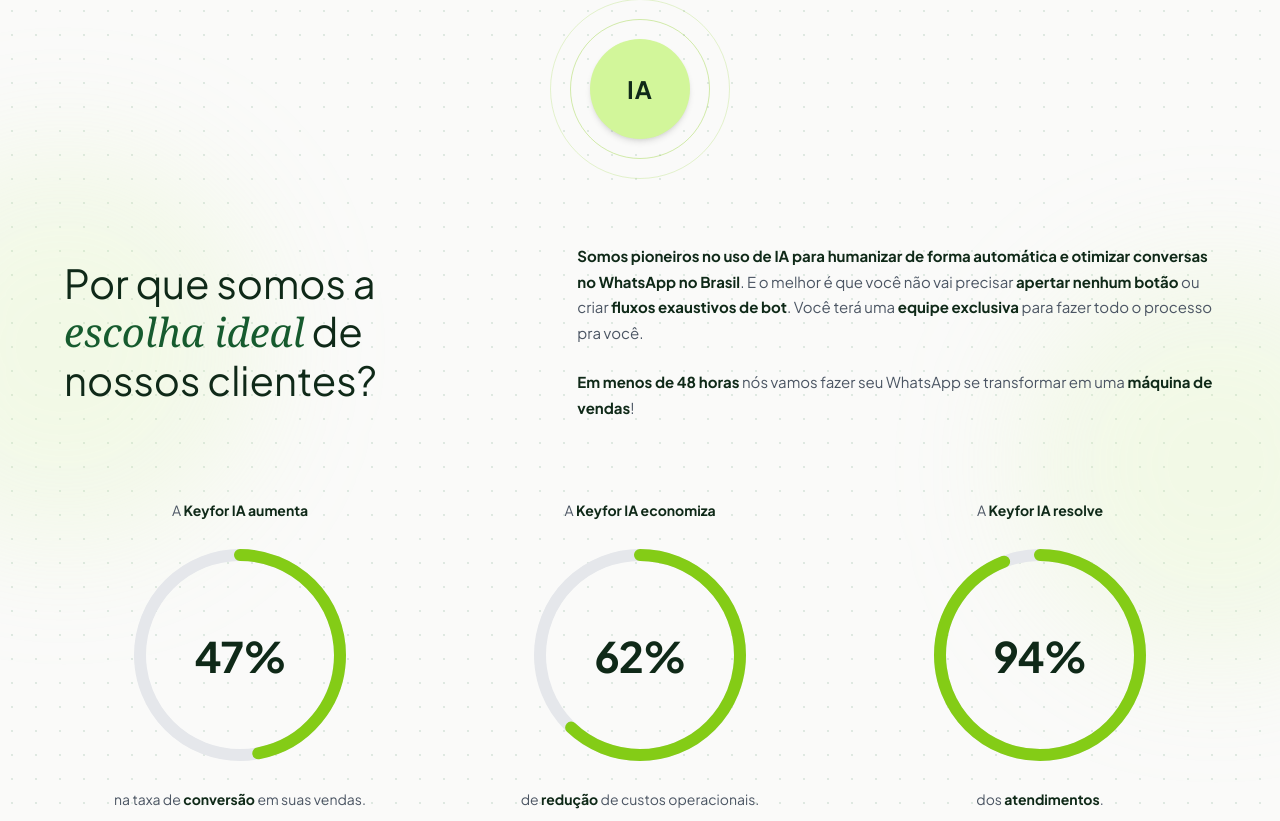
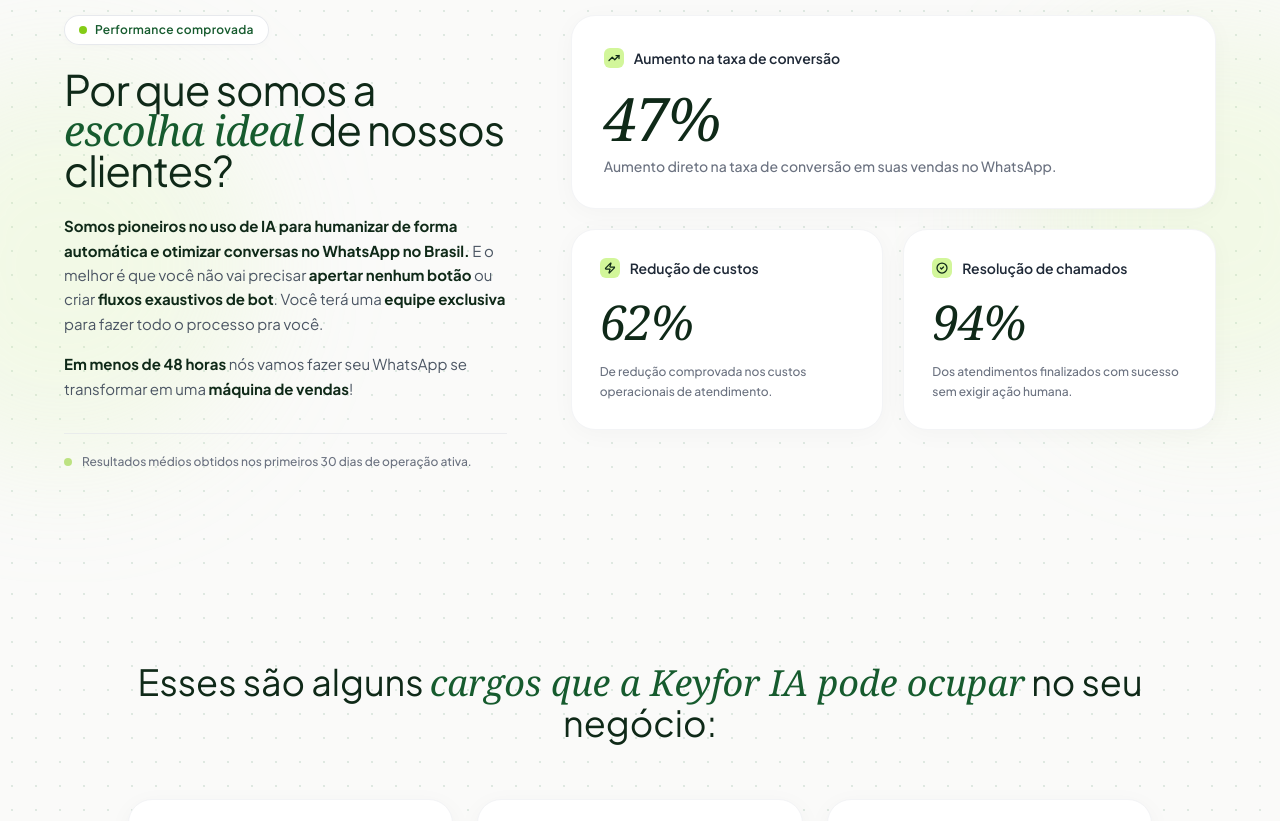
Before and after one commit to astropages-code/-TR3-J.K-KEYFOR, a React (Vite) app: page / in a window 1280 px wide. Shown: the part 4159-4980 px from the top of the page. Built offline with nearby package versions, Linux system fonts and the light colour scheme; a web font is replaced by a local one.

Commit message:
feat(escolha-ideal): redesign value proposition with 2-column bento card layout

```diff
--- a/src/sections/EscolhaIdeal.jsx
+++ b/src/sections/EscolhaIdeal.jsx
@@ -1,153 +1,113 @@
 import React from 'react';
+import { TrendingUp, Zap, CheckCircle2 } from 'lucide-react';
 
 export default function EscolhaIdeal() {
   return (
-    <section className="relative w-full bg-[#FAFAF9] bg-clean-dots text-gray-900 py-[96px] px-6 sm:px-10 lg:px-[64px] overflow-hidden" id="metricas">
+    <section className="relative w-full bg-[#FAFAF9] bg-clean-dots text-gray-900 py-20 md:py-28 px-6 sm:px-10 lg:px-12 overflow-hidden" id="metricas">
       {/* Detalhes sutis em verde claro nos cantos */}
       <div className="absolute -left-32 top-1/4 w-96 h-96 rounded-full bg-[#D2F69A]/20 blur-3xl pointer-events-none select-none" />
       <div className="absolute -right-32 bottom-1/4 w-96 h-96 rounded-full bg-[#D2F69A]/20 blur-3xl pointer-events-none select-none" />
 
-      <div className="max-w-[1280px] mx-auto relative z-10">
-        {/* 2. CÍRCULO "IA" NO TOPO COM VERDE-LIMÃO */}
-        <div className="flex justify-center mb-[64px]">
-          <div className="relative w-[180px] h-[180px] flex items-center justify-center">
-            {/* Anel Externo */}
-            <div className="absolute inset-0 rounded-full border border-[#84CC16]/20 pointer-events-none" />
+      <div className="max-w-6xl mx-auto relative z-10">
+        <div className="grid grid-cols-1 lg:grid-cols-12 gap-12 lg:gap-16 items-start">
+          {/* COLUNA ESQUERDA: Texto e Proposta de Valor */}
+          <div className="lg:col-span-5 text-left">
+            {/* Kicker Pill */}
+            <div className="inline-flex items-center gap-2 px-3.5 py-1.5 rounded-full border border-gray-200/90 bg-white/90 shadow-[0_2px_8px_rgba(0,0,0,0.02)] text-xs font-semibold text-[#165B2E] tracking-wide mb-6 select-none">
+              <span className="w-2 h-2 rounded-full bg-[#84CC16]" />
+              <span>Performance comprovada</span>
+            </div>
 
-            {/* Anel do Meio */}
-            <div className="absolute w-[140px] h-[140px] rounded-full border border-[#84CC16]/35 pointer-events-none" />
+            {/* Título com Ênfase Editorial */}
+            <h2 className="font-normal text-3xl sm:text-4xl lg:text-[42px] text-[#0F2918] leading-[1.18] tracking-tight mb-6">
+              Por que somos a <span className="italic font-serif text-[#165B2E]">escolha ideal</span> de nossos clientes?
+            </h2>
 
-            {/* Círculo Interno em Verde-Limão */}
-            <div className="relative w-[100px] h-[100px] rounded-full bg-[#D2F69A] flex items-center justify-center shadow-md">
-              <span className="font-bold text-[24px] text-[#0F2918] tracking-wider">
-                IA
-              </span>
+            {/* Parágrafos de Apoio */}
+            <div className="space-y-4 text-gray-600 text-sm md:text-[15px] leading-relaxed mb-8">
+              <p>
+                <strong className="font-bold text-[#0F2918]">Somos pioneiros no uso de IA para humanizar de forma automática e otimizar conversas no WhatsApp no Brasil.</strong> E o melhor é que você não vai precisar <strong className="font-bold text-[#0F2918]">apertar nenhum botão</strong> ou criar <strong className="font-bold text-[#0F2918]">fluxos exaustivos de bot</strong>. Você terá uma <strong className="font-bold text-[#0F2918]">equipe exclusiva</strong> para fazer todo o processo pra você.
+              </p>
+
+              <p>
+                <strong className="font-bold text-[#0F2918]">Em menos de 48 horas</strong> nós vamos fazer seu WhatsApp se transformar em uma <strong className="font-bold text-[#0F2918]">máquina de vendas</strong>!
+              </p>
+            </div>
+
+            {/* Linha de Apoio Sutil */}
+            <div className="pt-5 border-t border-gray-200/70 flex items-center gap-2.5">
+              <div className="w-2 h-2 rounded-full bg-[#84CC16] animate-pulse shrink-0" />
+              <span className="text-xs text-gray-500 font-medium">Resultados médios obtidos nos primeiros 30 dias de operação ativa.</span>
             </div>
           </div>
-        </div>
 
-        {/* 3. GRID 2 COLUNAS */}
-        <div className="grid grid-cols-1 lg:grid-cols-12 gap-10 lg:gap-[80px] items-center mb-[80px]">
-          {/* TÍTULO COM ITÁLICO EDITORIAL */}
-          <div className="lg:col-span-5">
-            <h2 className="font-normal text-[32px] sm:text-[36px] md:text-[40px] text-[#0F2918] leading-[1.2]">
-              Por que somos a <span className="italic font-serif text-[#165B2E]">escolha ideal</span> de nossos clientes?
-            </h2>
-          </div>
+          {/* COLUNA DIREITA: Cards Bento Grid com Porcentagens */}
+          <div className="lg:col-span-7">
+            <div className="grid grid-cols-1 sm:grid-cols-2 gap-4 lg:gap-5">
+              {/* Card 1: 47% (Topo - Largura Total) */}
+              <div className="sm:col-span-2 bg-white rounded-3xl p-6 sm:p-8 border border-gray-100 shadow-[0_4px_24px_rgba(0,0,0,0.03)] hover:shadow-[0_8px_30px_rgba(0,0,0,0.06)] hover:-translate-y-0.5 transition-all duration-200 text-left">
+                <div className="flex items-center gap-2.5 mb-5">
+                  <div className="w-5 h-5 rounded-md bg-[#D2F69A] flex items-center justify-center text-[#0F2918] shrink-0">
+                    <TrendingUp className="w-3 h-3 stroke-[2.5]" />
+                  </div>
+                  <span className="text-xs sm:text-sm font-semibold text-gray-800">
+                    Aumento na taxa de conversão
+                  </span>
+                </div>
 
-          {/* PARÁGRAFOS */}
-          <div className="lg:col-span-7 space-y-6">
-            <p className="font-normal text-[15px] text-gray-600 leading-[1.7]">
-              <strong className="font-bold text-[#0F2918]">Somos pioneiros no uso de IA para humanizar de forma automática e</strong>{' '}
-              <strong className="font-bold text-[#0F2918]">otimizar conversas no WhatsApp no Brasil</strong>. E o melhor é que você não vai precisar{' '}
-              <strong className="font-bold text-[#0F2918]">apertar nenhum botão</strong> ou criar{' '}
-              <strong className="font-bold text-[#0F2918]">fluxos exaustivos de bot</strong>. Você terá uma{' '}
-              <strong className="font-bold text-[#0F2918]">equipe exclusiva</strong> para fazer todo o processo pra você.
-            </p>
+                <div className="text-5xl sm:text-6xl font-normal font-serif italic text-[#0F2918] tracking-tight mb-2">
+                  47%
+                </div>
 
-            <p className="font-normal text-[15px] text-gray-600 leading-[1.7]">
-              <strong className="font-bold text-[#0F2918]">Em menos de 48 horas</strong> nós vamos fazer seu WhatsApp se transformar em uma{' '}
-              <strong className="font-bold text-[#0F2918]">máquina de vendas</strong>!
-            </p>
-          </div>
-        </div>
+                <p className="text-xs sm:text-sm text-gray-500 font-medium">
+                  Aumento direto na taxa de conversão em suas vendas no WhatsApp.
+                </p>
+              </div>
 
-        {/* DONUTS DE PORCENTAGEM */}
-        <div className="grid grid-cols-1 md:grid-cols-3 gap-12 text-center">
-          {/* Círculo 1: 47% */}
-          <div className="flex flex-col items-center">
-            <span className="font-normal text-[14px] text-gray-600 mb-4">
-              A <strong className="font-bold text-[#0F2918]">Keyfor IA</strong> <strong className="font-bold text-[#0F2918]">aumenta</strong>
-            </span>
+              {/* Card 2: 62% (Inferior Esquerdo) */}
+              <div className="sm:col-span-1 bg-white rounded-3xl p-6 sm:p-7 border border-gray-100 shadow-[0_4px_24px_rgba(0,0,0,0.03)] hover:shadow-[0_8px_30px_rgba(0,0,0,0.06)] hover:-translate-y-0.5 transition-all duration-200 text-left flex flex-col justify-between">
+                <div>
+                  <div className="flex items-center gap-2.5 mb-5">
+                    <div className="w-5 h-5 rounded-md bg-[#D2F69A] flex items-center justify-center text-[#0F2918] shrink-0">
+                      <Zap className="w-3 h-3 stroke-[2.5]" />
+                    </div>
+                    <span className="text-xs sm:text-sm font-semibold text-gray-800">
+                      Redução de custos
+                    </span>
+                  </div>
 
-            <div className="relative w-[220px] h-[220px] flex items-center justify-center my-2">
-              <svg width="220" height="220" viewBox="0 0 220 220" className="-rotate-90">
-                <circle cx="110" cy="110" r="100" fill="none" stroke="#E5E7EB" strokeWidth="12" />
-                <circle
-                  cx="110"
-                  cy="110"
-                  r="100"
-                  fill="none"
-                  stroke="#84CC16"
-                  strokeWidth="12"
-                  strokeDasharray="295.3 628.3"
-                  strokeLinecap="round"
-                />
-              </svg>
-              <div className="absolute inset-0 flex items-center justify-center">
-                <span className="font-bold text-[42px] text-[#0F2918] tracking-tight">
-                  47%
-                </span>
+                  <div className="text-4xl sm:text-5xl font-normal font-serif italic text-[#0F2918] tracking-tight mb-2">
+                    62%
+                  </div>
+                </div>
+
+                <p className="text-xs text-gray-500 font-medium leading-relaxed mt-2">
+                  De redução comprovada nos custos operacionais de atendimento.
+                </p>
+              </div>
+
+              {/* Card 3: 94% (Inferior Direito) */}
+              <div className="sm:col-span-1 bg-white rounded-3xl p-6 sm:p-7 border border-gray-100 shadow-[0_4px_24px_rgba(0,0,0,0.03)] hover:shadow-[0_8px_30px_rgba(0,0,0,0.06)] hover:-translate-y-0.5 transition-all duration-200 text-left flex flex-col justify-between">
+                <div>
+                  <div className="flex items-center gap-2.5 mb-5">
+                    <div className="w-5 h-5 rounded-md bg-[#D2F69A] flex items-center justify-center text-[#0F2918] shrink-0">
+                      <CheckCircle2 className="w-3 h-3 stroke-[2.5]" />
+                    </div>
+                    <span className="text-xs sm:text-sm font-semibold text-gray-800">
+                      Resolução de chamados
+                    </span>
+                  </div>
+
+                  <div className="text-4xl sm:text-5xl font-normal font-serif italic text-[#0F2918] tracking-tight mb-2">
+                    94%
+                  </div>
+                </div>
+
+                <p className="text-xs text-gray-500 font-medium leading-relaxed mt-2">
+                  Dos atendimentos finalizados com sucesso sem exigir ação humana.
+                </p>
               </div>
             </div>
-
-            <span className="font-normal text-[14px] text-gray-600 mt-4">
-              na taxa de <strong className="font-bold text-[#0F2918]">conversão</strong> em suas vendas.
-            </span>
-          </div>
-
-          {/* Círculo 2: 62% */}
-          <div className="flex flex-col items-center">
-            <span className="font-normal text-[14px] text-gray-600 mb-4">
-              A <strong className="font-bold text-[#0F2918]">Keyfor IA</strong> <strong className="font-bold text-[#0F2918]">economiza</strong>
-            </span>
-
-            <div className="relative w-[220px] h-[220px] flex items-center justify-center my-2">
-              <svg width="220" height="220" viewBox="0 0 220 220" className="-rotate-90">
-                <circle cx="110" cy="110" r="100" fill="none" stroke="#E5E7EB" strokeWidth="12" />
-                <circle
-                  cx="110"
-                  cy="110"
-                  r="100"
-                  fill="none"
-                  stroke="#84CC16"
-                  strokeWidth="12"
-                  strokeDasharray="389.5 628.3"
-                  strokeLinecap="round"
-                />
-              </svg>
-              <div className="absolute inset-0 flex items-center justify-center">
-                <span className="font-bold text-[42px] text-[#0F2918] tracking-tight">
-                  62%
-                </span>
-              </div>
-            </div>
-
-            <span className="font-normal text-[14px] text-gray-600 mt-4">
-              de <strong className="font-bold text-[#0F2918]">redução</strong> de custos operacionais.
-            </span>
-          </div>
-
-          {/* Círculo 3: 94% */}
-          <div className="flex flex-col items-center">
-            <span className="font-normal text-[14px] text-gray-600 mb-4">
-              A <strong className="font-bold text-[#0F2918]">Keyfor IA</strong> <strong className="font-bold text-[#0F2918]">resolve</strong>
-            </span>
-
-            <div className="relative w-[220px] h-[220px] flex items-center justify-center my-2">
-              <svg width="220" height="220" viewBox="0 0 220 220" className="-rotate-90">
-                <circle cx="110" cy="110" r="100" fill="none" stroke="#E5E7EB" strokeWidth="12" />
-                <circle
-                  cx="110"
-                  cy="110"
-                  r="100"
-                  fill="none"
-                  stroke="#84CC16"
-                  strokeWidth="12"
-                  strokeDasharray="590.6 628.3"
-                  strokeLinecap="round"
-                />
-              </svg>
-              <div className="absolute inset-0 flex items-center justify-center">
-                <span className="font-bold text-[42px] text-[#0F2918] tracking-tight">
-                  94%
-                </span>
-              </div>
-            </div>
-
-            <span className="font-normal text-[14px] text-gray-600 mt-4">
-              dos <strong className="font-bold text-[#0F2918]">atendimentos</strong>.
-            </span>
           </div>
         </div>
       </div>
```
